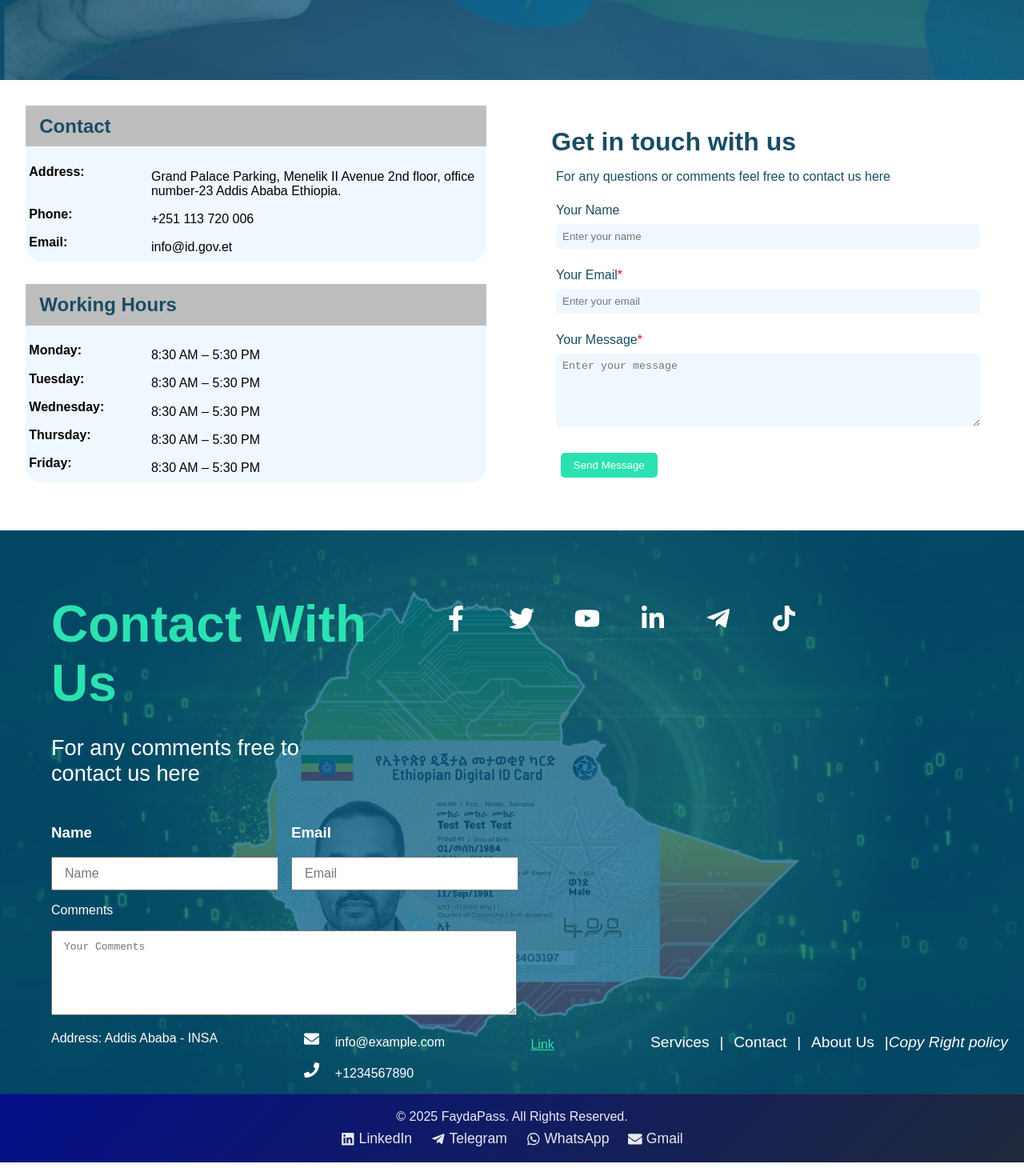
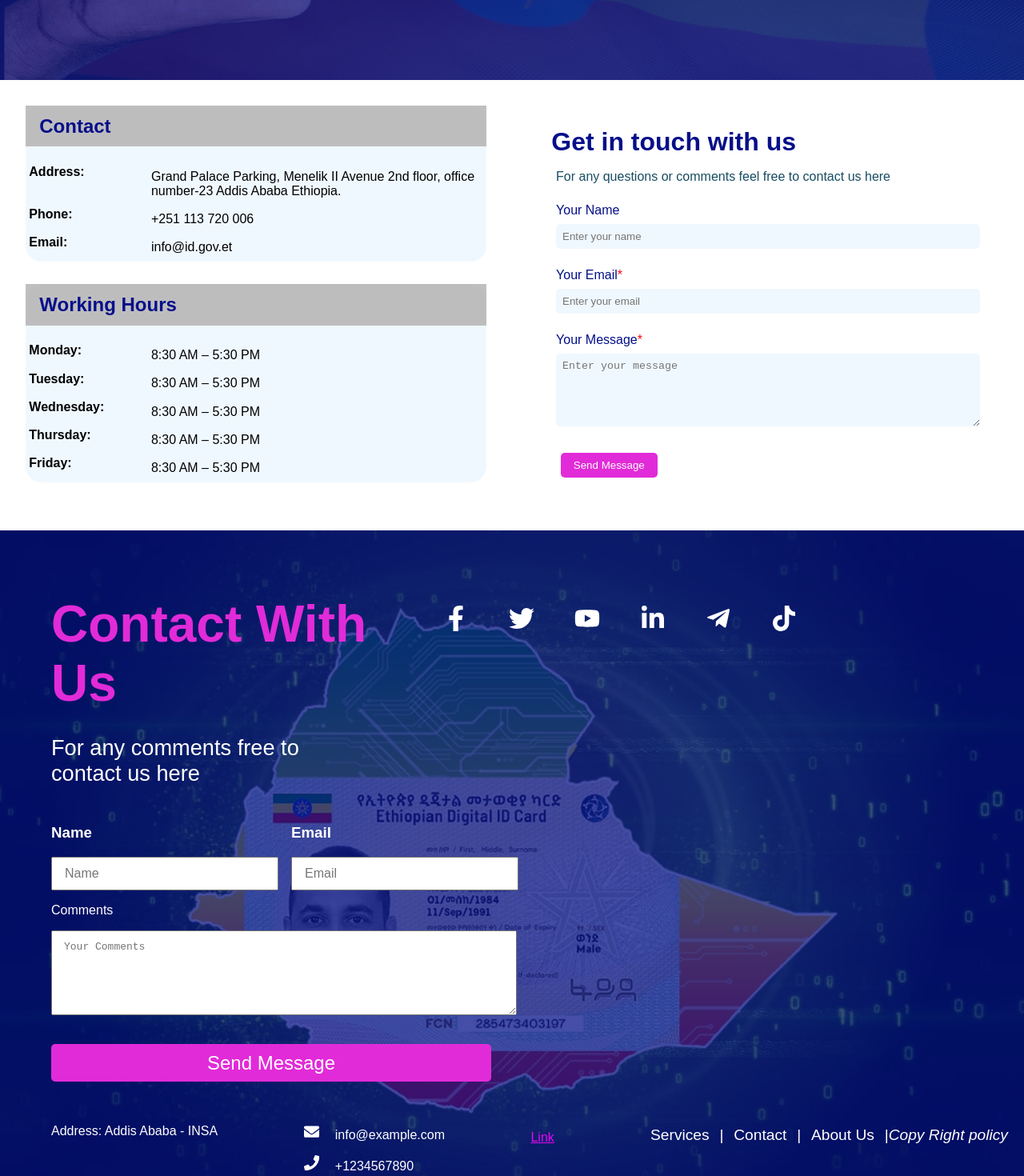
Before and after one commit to mahlet-16/INSA_Group13, a React (Create React App) app: page /contact in a window 1280 px wide. Shown: the part 336-1806 px from the top of the page at 80% size. Built offline with nearby package versions, Linux system fonts and the light colour scheme.

Commit message:
Changing the color and background image of Contact page

```diff
--- a/src/components/Contact/Contact.css
+++ b/src/components/Contact/Contact.css
@@ -7,7 +7,7 @@
 }
 
 .contact-con {
-  background: rgba(4, 93, 137, 0.735);
+  background: rgba(4, 15, 137, 0.735);
   padding-left: 5%;
   color: white;
 }
@@ -22,7 +22,7 @@
   font-size: 4em;
   font-weight: bold;
   text-align: start;
-  color: rgb(43, 225, 177);
+  color: rgb(225, 43, 216);
   max-width: 450px;
   padding-top: 1rem;
   margin-block-end: 0;
@@ -84,12 +84,29 @@
   font-size: 1.2em;
 }
 
+.message-send {
+  display: flex;
+  flex-direction: column;
+}
+
+.submit-message {
+  background-color: rgb(225, 43, 216);
+  color: white;
+  font-size: 1.5rem;
+  width: 550px;
+  padding: 0.6rem;
+  margin: 3% 0;
+  border: none;
+  border-radius: 5px;
+  cursor: pointer;
+}
+
 .link-special {
   margin-top: 1.5rem;
 }
 
 .special-link {
-  color: rgb(43, 225, 177);
+  color: rgb(233, 5, 245);
 }
 
 .special-link:hover {
--- a/src/components/Contact/Contact.jsx
+++ b/src/components/Contact/Contact.jsx
@@ -70,12 +70,15 @@ function Contact() {
             </div>
           </form>
         </div>
-        <div>
+        <div className="message-send">
           <p>Comments</p>
           <textarea
             className="form-textarea"
             placeholder="Your Comments"
           ></textarea>
+          <button type="submit" className="submit-message">
+            Send Message
+          </button>
         </div>
         <div className="contact-inf">
           <p>Address: Addis Ababa - INSA</p>
--- a/src/components/ContactHeader/ContactHeader.css
+++ b/src/components/ContactHeader/ContactHeader.css
@@ -7,7 +7,7 @@
 }
 
 .contact-overlay {
-  background: rgba(4, 93, 137, 0.7);
+  background: rgba(4, 15, 137, 0.7);
   padding: 5%;
 }
 
--- a/src/components/ContactInfo/ContactInfo.css
+++ b/src/components/ContactInfo/ContactInfo.css
@@ -8,7 +8,7 @@
 }
 
 .heading {
-  color: #184d63;
+  color: rgb(4, 15, 137);
   background-color: #b5b2b2d5;
   margin-top: 0;
   padding: 2% 3%;
@@ -42,7 +42,7 @@
   margin: 0 4%;
 }
 .get-heading {
-  color: #184d63;
+  color: rgb(4, 15, 137);
   font-size: 2rem;
   margin-block-end: 0;
   padding: 0 3%;
@@ -54,7 +54,7 @@
 }
 
 .form-label {
-  color: #184d63;
+  color: rgb(4, 15, 137);
   margin: 0.5rem 0;
 }
 
@@ -67,7 +67,7 @@
 }
 
 .btn {
-  background-color: rgb(43, 225, 177);
+  background-color: rgb(225, 43, 216);
   color: white;
   padding: 0.5rem 1rem;
   margin: 3% 5%;
```
